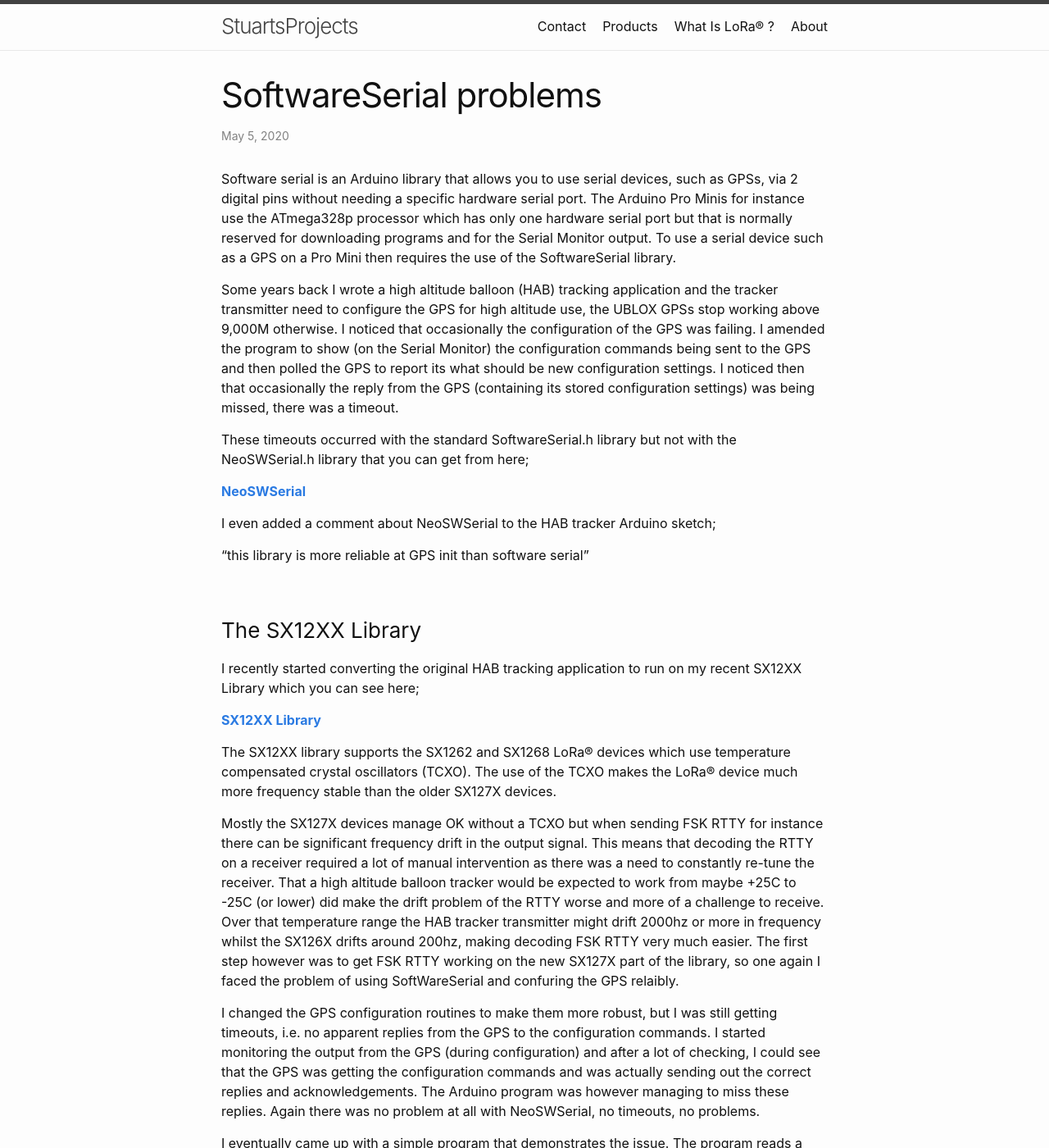
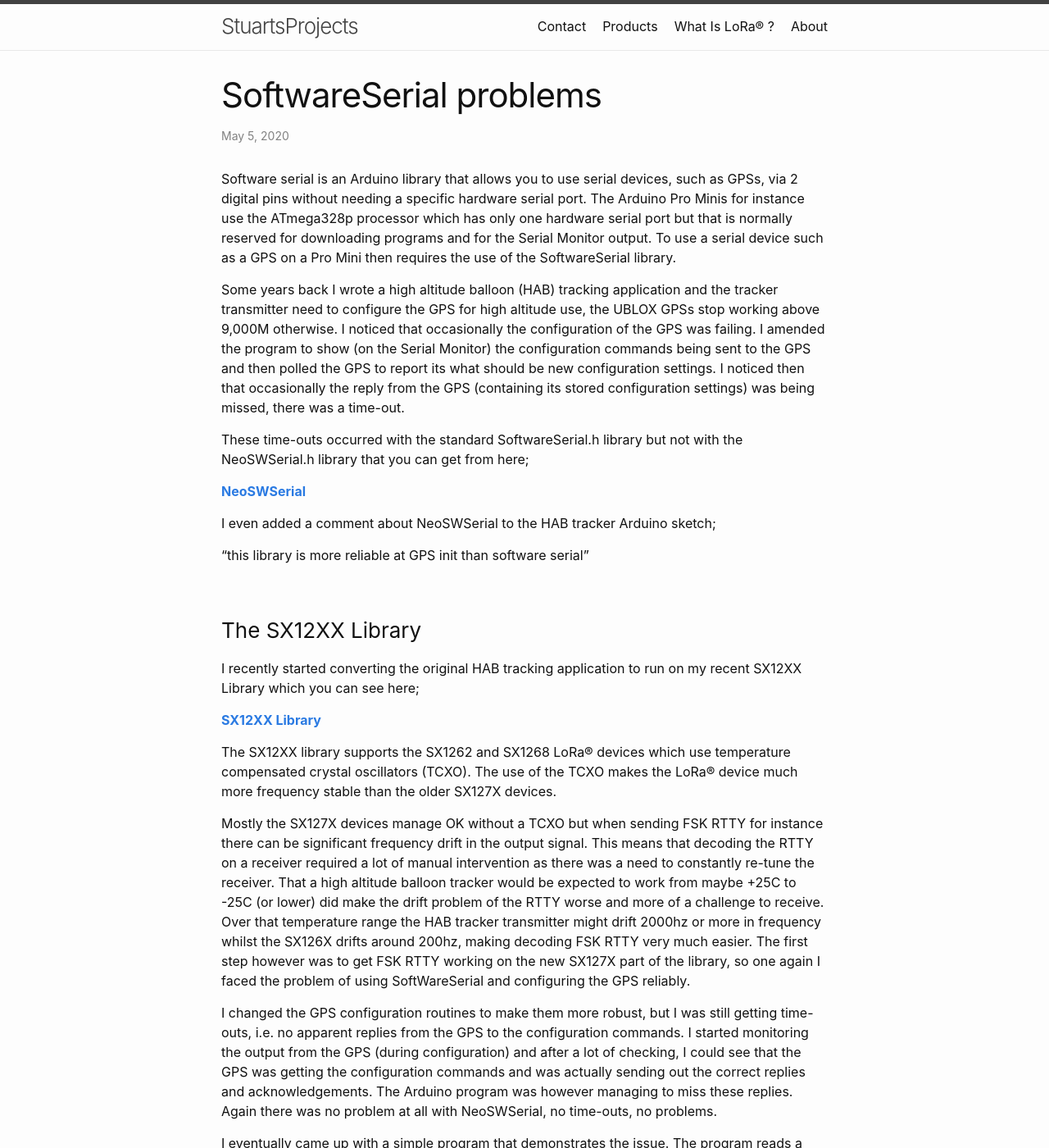
Before and after one commit to StuartsProjects/StuartsProjects.github.io, a Jekyll site: the page built from _posts/2020-05-05-softwareserial-problems.md, in a window 1280 px wide and 1400 px high. Shown: the whole window at 82% size. Built offline with Jekyll 4.4.1, drawn with Linux system fonts in a browser that asks for light colours; some of the changed text lies outside the part shown.

Commit message:
Correct spelling errors

```diff
--- a/_posts/2020-05-05-softwareserial-problems.md
+++ b/_posts/2020-05-05-softwareserial-problems.md
@@ -6,9 +6,9 @@ date: "2020-05-05"
 
 Software serial is an Arduino library that allows you to use serial devices, such as GPSs, via 2 digital pins without needing a specific hardware serial port. The Arduino Pro Minis for instance use the ATmega328p processor which has only one hardware serial port but that is normally reserved for downloading programs and for the Serial Monitor output. To use a serial device such as a GPS on a Pro Mini then requires the use of the SoftwareSerial library.
 
-Some years back I wrote a high altitude balloon (HAB) tracking application and the tracker transmitter need to configure the GPS for high altitude use, the UBLOX GPSs stop working above 9,000M otherwise. I noticed that occasionally the configuration of the GPS was failing. I amended the program to show (on the Serial Monitor) the configuration commands being sent to the GPS and then polled the GPS to report its what should be new configuration settings. I noticed then that occasionally the reply from the GPS (containing its stored configuration settings) was being missed, there was a timeout.
+Some years back I wrote a high altitude balloon (HAB) tracking application and the tracker transmitter need to configure the GPS for high altitude use, the UBLOX GPSs stop working above 9,000M otherwise. I noticed that occasionally the configuration of the GPS was failing. I amended the program to show (on the Serial Monitor) the configuration commands being sent to the GPS and then polled the GPS to report its what should be new configuration settings. I noticed then that occasionally the reply from the GPS (containing its stored configuration settings) was being missed, there was a time-out.
 
-These timeouts occurred with the standard SoftwareSerial.h library but not with the NeoSWSerial.h library that you can get from here;
+These time-outs occurred with the standard SoftwareSerial.h library but not with the NeoSWSerial.h library that you can get from here;
 
 **[NeoSWSerial](https://github.com/SlashDevin/NeoSWSerial)**
 
@@ -24,9 +24,9 @@ I recently started converting the original HAB tracking application to run on my
 
 The SX12XX library supports the SX1262 and SX1268 LoRa® devices which use temperature compensated crystal oscillators (TCXO). The use of the TCXO makes the LoRa® device much more frequency stable than the older SX127X devices.
 
-Mostly the SX127X devices manage OK without a TCXO but when sending FSK RTTY for instance there can be significant frequency drift in the output signal. This means that decoding the RTTY on a receiver required a lot of manual intervention as there was a need to constantly re-tune the receiver. That a high altitude balloon tracker would be expected to work from maybe +25C to -25C (or lower) did make the drift problem of the RTTY worse and more of a challenge to receive. Over that temperature range the HAB tracker transmitter might drift 2000hz or more in frequency whilst the SX126X drifts around 200hz, making decoding FSK RTTY very much easier. The first step however was to get FSK RTTY working on the new SX127X part of the library, so one again I faced the problem of using SoftWareSerial and confuring the GPS relaibly.
+Mostly the SX127X devices manage OK without a TCXO but when sending FSK RTTY for instance there can be significant frequency drift in the output signal. This means that decoding the RTTY on a receiver required a lot of manual intervention as there was a need to constantly re-tune the receiver. That a high altitude balloon tracker would be expected to work from maybe +25C to -25C (or lower) did make the drift problem of the RTTY worse and more of a challenge to receive. Over that temperature range the HAB tracker transmitter might drift 2000hz or more in frequency whilst the SX126X drifts around 200hz, making decoding FSK RTTY very much easier. The first step however was to get FSK RTTY working on the new SX127X part of the library, so one again I faced the problem of using SoftWareSerial and configuring the GPS reliably.
 
-I changed the GPS configuration routines to make them more robust, but I was still getting timeouts, i.e. no apparent replies from the GPS to the configuration commands. I started monitoring the output from the GPS (during configuration) and after a lot of checking, I could see that the GPS was getting the configuration commands and was actually sending out the correct replies and acknowledgements. The Arduino program was however managing to miss these replies. Again there was no problem at all with NeoSWSerial, no timeouts, no problems.
+I changed the GPS configuration routines to make them more robust, but I was still getting time-outs, i.e. no apparent replies from the GPS to the configuration commands. I started monitoring the output from the GPS (during configuration) and after a lot of checking, I could see that the GPS was getting the configuration commands and was actually sending out the correct replies and acknowledgements. The Arduino program was however managing to miss these replies. Again there was no problem at all with NeoSWSerial, no time-outs, no problems.
 
 I eventually came up with a simple program that demonstrates the issue. The program reads a character from the GPS then prints it to the Serial monitor as HEX. This results in two characters being printed to serial monitor, for every one received from the GPS. The program also tests for a line feed character (0x0A) which the GPS sends at the end of the its output of each NMEA sentence. On receipt of this line feed character a carriage return is sent to the Serial Monitor so that the NMEA sentences, in HEX, should all appear on separate lines. With the GPS running at 9600baud and the Serial monitor running at 115200 baud the Serial Monitor output ought to be able to keep up, and indeed it does, when your using NeoSWSerial, the program used is below;
 
@@ -34,14 +34,14 @@ I eventually came up with a simple program that demonstrates the issue. The prog
 	//#include <SoftwareSerial.h>
 	//SoftwareSerial GPS(RXpin, TXpin);
 
-	#include <NeoSWSerial.h>             //get library here https://github.com/SlashDevin/NeoSWSerial
-	NeoSWSerial GPSserial(A3, A2);       //RXpin,TXpin
+	#include <NeoSWSerial.h>        //get library here https://github.com/SlashDevin/NeoSWSerial
+	NeoSWSerial GPSserial(A3, A2); //RXpin,TXpin
 
 	void loop()
 	{
-  	uint8_t GPSchar;
+	uint8_t GPSchar;
 
- 	  while (GPSserial.available())
+	  while (GPSserial.available())
   	  {
          GPSchar = GPSserial.read();
 
@@ -58,9 +58,9 @@ I eventually came up with a simple program that demonstrates the issue. The prog
 
 	void setup()
 	{
-  	GPSserial.begin(9600);
-  	Serial.begin(115200);
-  	Serial.println("GPS_Echo_HEX Starting");
+	GPSserial.begin(9600);
+	Serial.begin(115200);
+	Serial.println("GPS_Echo_HEX Starting");
 	}`
 
 
@@ -103,17 +103,17 @@ Not so good. If the characters are artificially lined up like so;
         50562C313133312C2C2C2C372C2C2C35363038343337
 
 
-You can see that SoftwareSerial is often missing the first one or two characters at the beginning of a sentence. This would explain the frequent timeouts seen in the HAB tracker program. It was sending the configuration command to the GPS and printing each character to the Serial Monitor as it goes. The program then looks for a 0xB5 character from the GPS which is the start of the its reply, then the details indicating either a ACK (good) or a NAK (fail). The timeouts then are apparently occurring because SoftwareSerial is missing the 0xB5 reply when there are standard Serial.print() operations in progress.
+You can see that SoftwareSerial is often missing the first one or two characters at the beginning of a sentence. This would explain the frequent time-outs seen in the HAB tracker program. It was sending the configuration command to the GPS and printing each character to the Serial Monitor as it goes. The program then looks for a 0xB5 character from the GPS which is the start of the its reply, then the details indicating either a ACK (good) or a NAK (fail). The time-outs then are apparently occurring because SoftwareSerial is missing the 0xB5 reply when there are standard Serial.print() operations in progress.
 
 Once the problem was identified, all that was needed was to go through the code and make sure that there was no background Serial.print() operations in progress, by using Serial.flush() at appropriate points.
 
 In the case of sending the configuration commands to the GPS, the software was changed so that the command string in HEX, was first printed to the Serial monitor, then a Serial.flush() was executed. Thus when SoftwareSerial sent the command to the GPS there was no Serial.print() in progress.
 
-This resulted in a great improvement in reliability and the timeouts waiting for a response from the GPS were no longer seen.
+This resulted in a great improvement in reliability and the time-outs waiting for a response from the GPS were no longer seen.
 
 However there was still occasions when the output to the Serial Monitor output was broken up. The code was further revised so that SoftwareSerial was only running when the GPS was being read, as in when acquiring a fix or it was being configured or there was a reply being scanned for. The SoftwareSerial instance used, called GPSserial was stopped with a GPSserial.end(); command and started again with GPSserial.begin(GPSBaud);
 
-When all this was done, calm and stability returned to the universe and SoftwareSerial seemed happy, no more timeouts or messed up serial prints. Perhaps the major lesson here is that if you must use SoftwareSerial, don't leave it running in the background when its not needed.
+When all this was done, calm and stability returned to the universe and SoftwareSerial seemed happy, no more time-outs or messed up serial prints. Perhaps the major lesson here is that if you must use SoftwareSerial, don't leave it running in the background when its not needed.
 
 I would still be happier using NeoSWSerial, however, there seems to have been a lot of care put into writing it and making it robust and interoperable with other processes.
 
```
